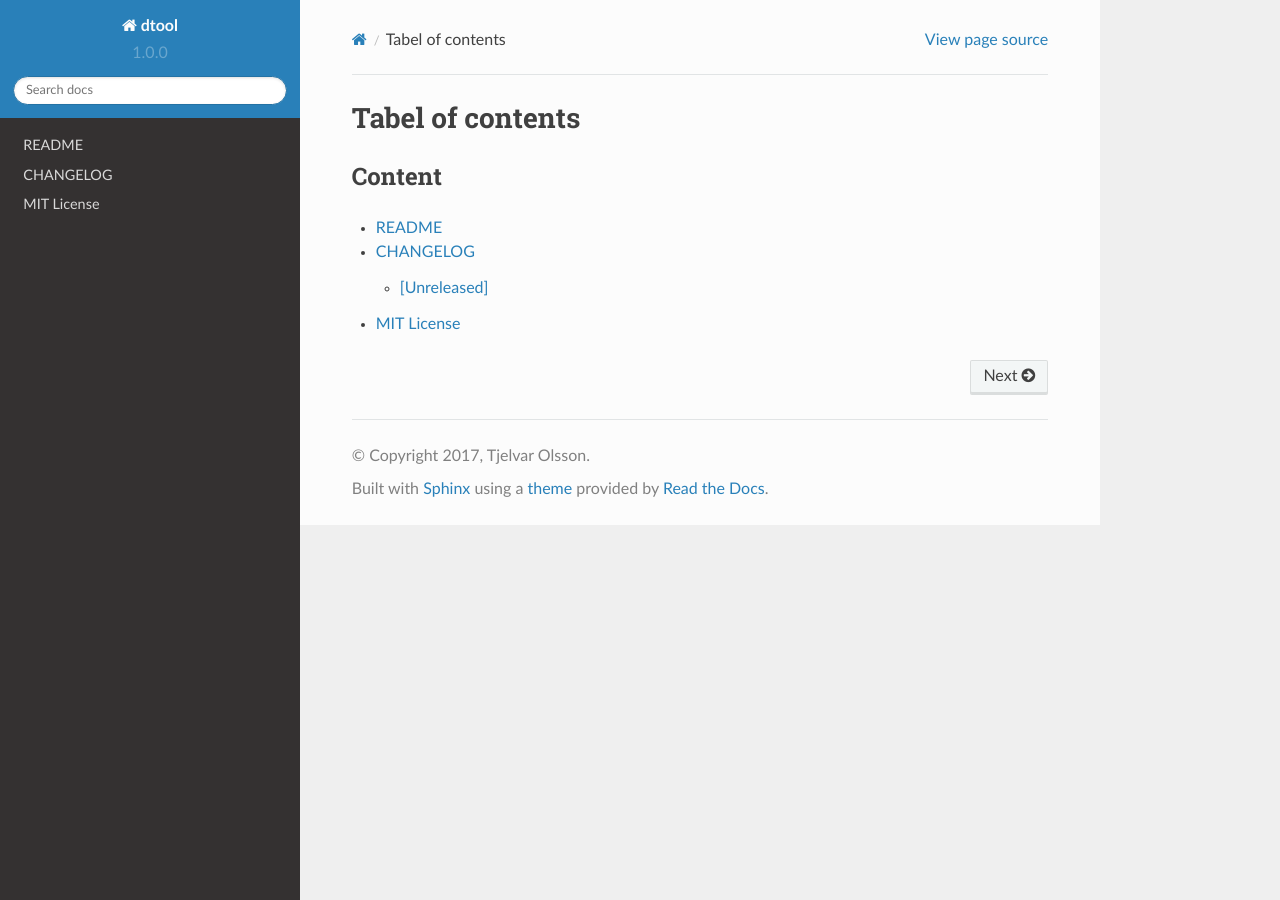
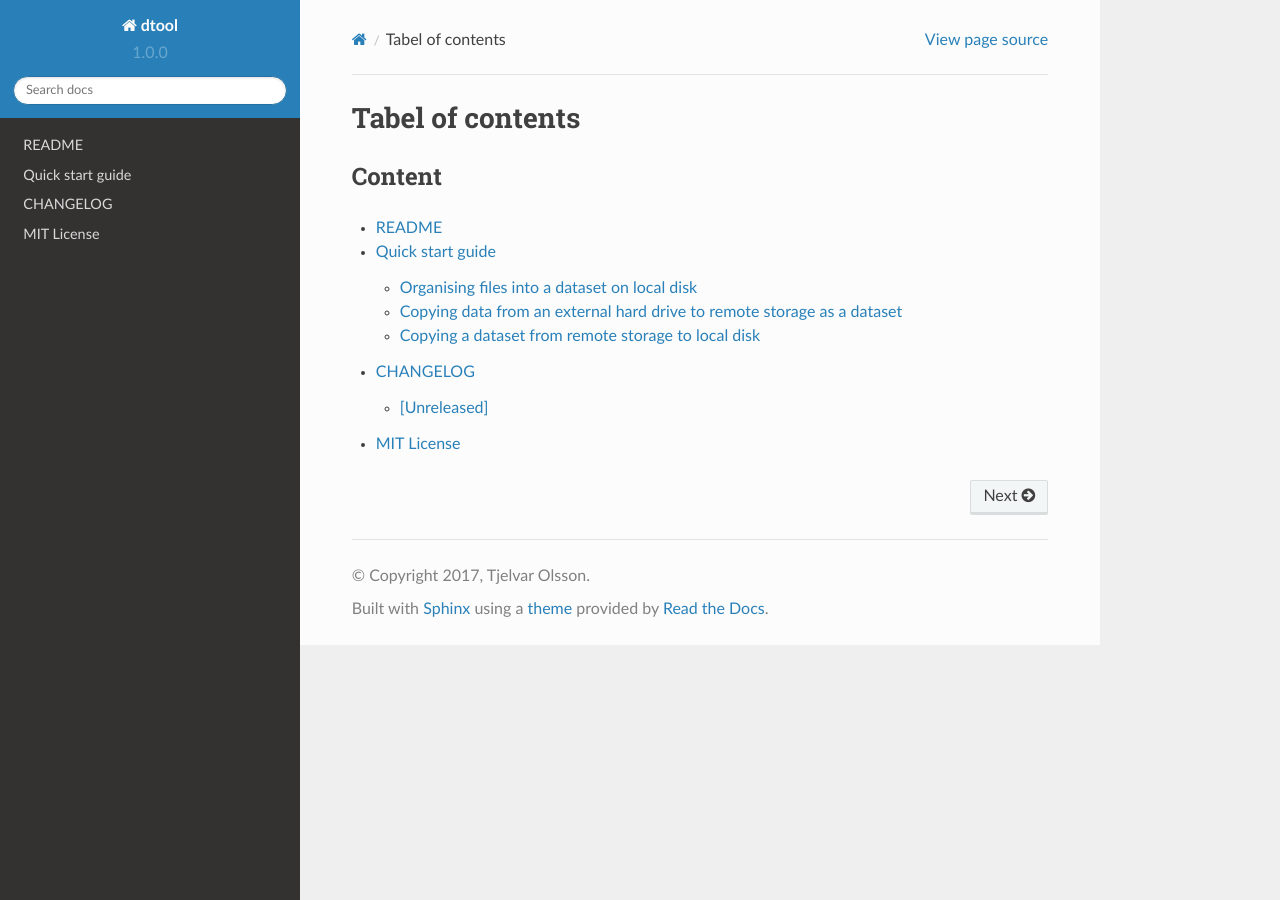
Before and after one commit to jic-dtool/dtool, a Sphinx documentation site: the page built from docs/source/index.rst, in a window 1280 px wide. Built offline with Sphinx 7.4.7 and the Read the Docs theme 2.0.0, drawn with Linux system fonts in a browser that asks for light colours; some of the changed lines change nothing that is shown.

Commit message:
Add quick start guide doc

```diff
--- a/docs/source/index.rst
+++ b/docs/source/index.rst
@@ -8,5 +8,6 @@ Content
    :maxdepth: 2
 
    README
+   quick_start_guide
    CHANGELOG
    LICENSE
--- /dev/null
+++ b/docs/source/quick_start_guide.rst
@@ -0,0 +1,136 @@
+Quick start guide
+=================
+
+This quick start guide shows how the ``dtool`` command line tool can be used to
+accomplish some common data management tasks.
+
+Organising files into a dataset on local disk
+---------------------------------------------
+
+In this scenario one simply wants to organise one or more files into a dataset
+in the file system on the local computer.
+
+When working on local disk a dataset is simply a standardised directory layout
+combined with some hidden files used to annotate the dataset and its items.
+
+The first step is to create a "proto" dataset. The command below creates a
+dataset named ``fishers-iris-data`` in the current working directory.
+
+.. code-block:: none
+
+    dtool create fishers-iris-data
+
+One can now add files to the dataset by moving/copying them to the
+``fisher-iris-data/data`` directory, or by using the built in ``dtool add
+item`` command. In the example below the file ``iris.csv`` is added to the
+proto dataset.
+
+.. code-block:: none
+
+    dtool add item iris.csv fishers-iris-data
+
+Metadata describing the data is as important as the data itself. Metadata
+describing the dataset is stored in the file ``fisers-iris-data/README.yml``.
+An easy way to add content to this file is to use the ``dtool readme
+interactive``, which will prompt for input regarding the dataset.
+
+.. code-block:: none
+
+    dtool readme interactive fishers-iris-data
+
+Finally, to convert the proto dataset into a dataset one uses the ``dtool
+freeze`` command.
+
+.. code-block:: none
+
+    dtool freeze fishers-iris-data
+
+
+Copying data from an external hard drive to remote storage as a dataset
+-----------------------------------------------------------------------
+
+Genome sequencing generates large volumes of data, which are often sent from
+the sequencing company to the user by posting an external hard drive. When
+backing up such data on a remote storage system one does not want to have to
+reorganise the data before copying it to the remote storage system.
+
+In this case one can create a "symlink" dataset and copy that to the remote
+storage. A symlink dataset is a dataset where the data directory is a symlink
+to another location, for example the data directory on the external hard drive.
+The command below opens a file browser prompting the user to select the
+directory to use for the symlink and creates a proto dataset named
+``bgi-sequencing-12345`` in the current working directory (``.``).
+
+.. code-block:: none
+
+    dtool create bgi-sequencing-12345 . symlink
+
+Again, adding metadata to the dataset is vital.
+
+.. code-block:: none
+
+    dtool readme interactive bgi-sequencing-12345
+
+One can then convert the proto dataset into a dataset by "freezing" it.
+
+.. code-block:: none
+
+    dtool freeze bgi-sequencing-12345
+
+It is now time to copy the dataset to the remote storage. The command below
+assumes that one has a working `iRODS <https://irods.org/>`_ server with a zone
+named ``/data_raw`` and the `iCommands <https://irods.org/download/>`_
+installed on the local machine. The command copies the local dataset to the
+iRODS ``/data_raw`` zone.
+
+.. code-block:: none
+
+    dtool copy bgi-sequencing-12345 /data_raw irods
+
+The command above returns feedback on the URI used to identify the dataset in
+the remote storage. In this case
+``irods:///data_raw/1e47c076-2eb0-43b2-b219-fc7d419f1f16``.
+
+The URI used to identify the dataset in iRODS uses the UUID of the dataset
+rather than the dataset's name. This is to avoid name clashes in the iRODS zone
+that may be used by more than one person.
+
+Finally, one may want to confirm that the data transfer was successful. This
+can be achieved using the ``dtool diff`` command, which should show no
+differences if the transfer was successful.
+
+.. code-block:: none
+
+    dtool diff bgi-sequencing-12345 irods:///data_raw/1e47c076-2eb0-43b2-b219-fc7d419f1f16
+
+.. warning:: When comparing datasets identifiers, sizes and hashes are
+             compared. When checking that the hashes are identical the hashes
+             for the first dataset are recalculated using the hashing algorithm
+             of the reference dataset (the second). If the dataset in iRODS had
+             been specified as the first argument then all the files would have
+             had to have been downloaded to the local disk before calculating
+             their hashes, which would have made the command slower.
+
+
+Copying a dataset from remote storage to local disk
+---------------------------------------------------
+
+After having copied a dataset to a remote storage system one may have deleted
+the copy on the local disk. In this case one may want to be able to get the
+dataset back onto the local disk.
+
+This can be achieved using the ``dtool copy`` command. The command below copies
+the dataset in iRODS to the current working directory.
+
+.. code-block:: none
+
+    dtool copy irods:///data_raw/1e47c076-2eb0-43b2-b219-fc7d419f1f16
+
+Note that on the local disk the dataset will use the name of the dataset rather
+than the UUID, in this example ``bgi-sequencing-12345``.
+
+Again one can verify the data transfer using the ``dtool diff`` command.
+
+.. code-block:: none
+
+    dtool diff bgi-sequencing-12345 irods:///data_raw/1e47c076-2eb0-43b2-b219-fc7d419f1f16
```
